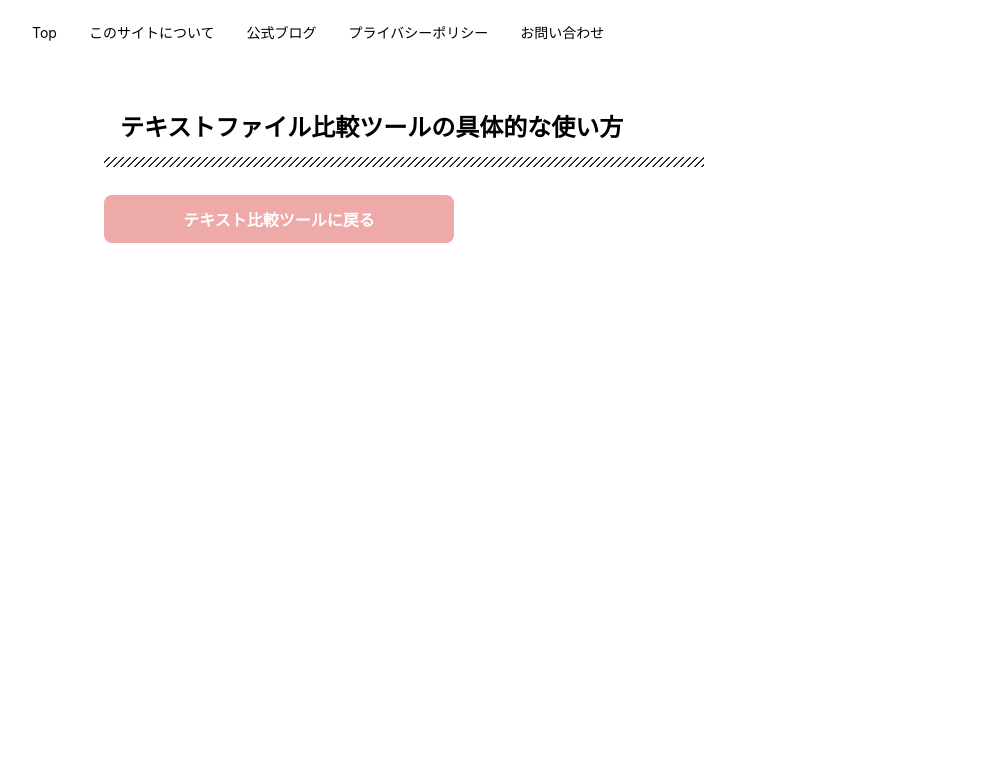
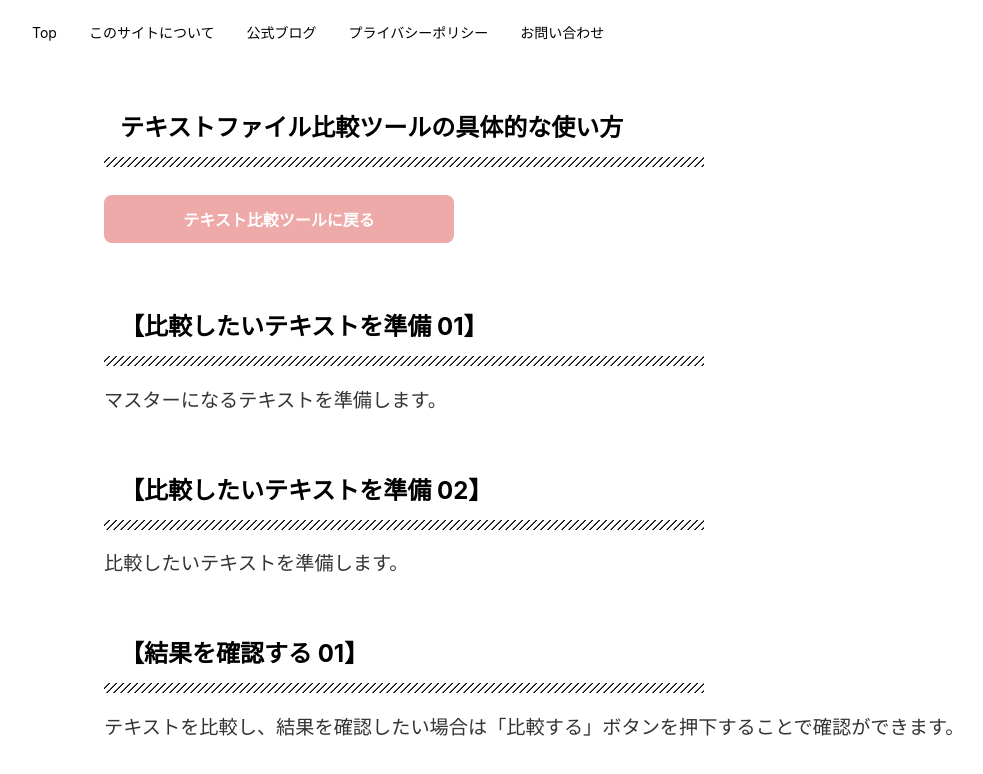
Before and after one commit to mitsu0428/csv-hikakun-prod, a Next.js app: page /text/about in a window 1280 px wide. Shown: the top 774 px of the page, without its empty margins (0-983 px from the left). Built offline with nearby package versions, Linux system fonts and the light colour scheme.

Commit message:
fix: aboutページの拡充

```diff
--- a/src/pages/text/about.tsx
+++ b/src/pages/text/about.tsx
@@ -26,6 +26,20 @@ const About = () => {
               <a>テキスト比較ツールに戻る</a>
             </Link>
           </BasicButton>
+        </BasicText>
+      </BasicSubContainer>
+      <BasicSubContainer>
+        <BasicSubTitle>【比較したいテキストを準備 01】</BasicSubTitle>
+        <BasicText>マスターになるテキストを準備します。</BasicText>
+      </BasicSubContainer>
+      <BasicSubContainer>
+        <BasicSubTitle>【比較したいテキストを準備 02】</BasicSubTitle>
+        <BasicText>比較したいテキストを準備します。</BasicText>
+      </BasicSubContainer>
+      <BasicSubContainer>
+        <BasicSubTitle>【結果を確認する 01】</BasicSubTitle>
+        <BasicText>
+          テキストを比較し、結果を確認したい場合は「比較する」ボタンを押下することで確認ができます。
         </BasicText>
       </BasicSubContainer>
     </BasicContainer>
```
Also changed, not shown: src/pages/excel/about.tsx (+36 -0 lines), src/pages/weather/about.tsx (+8 -0 lines).
